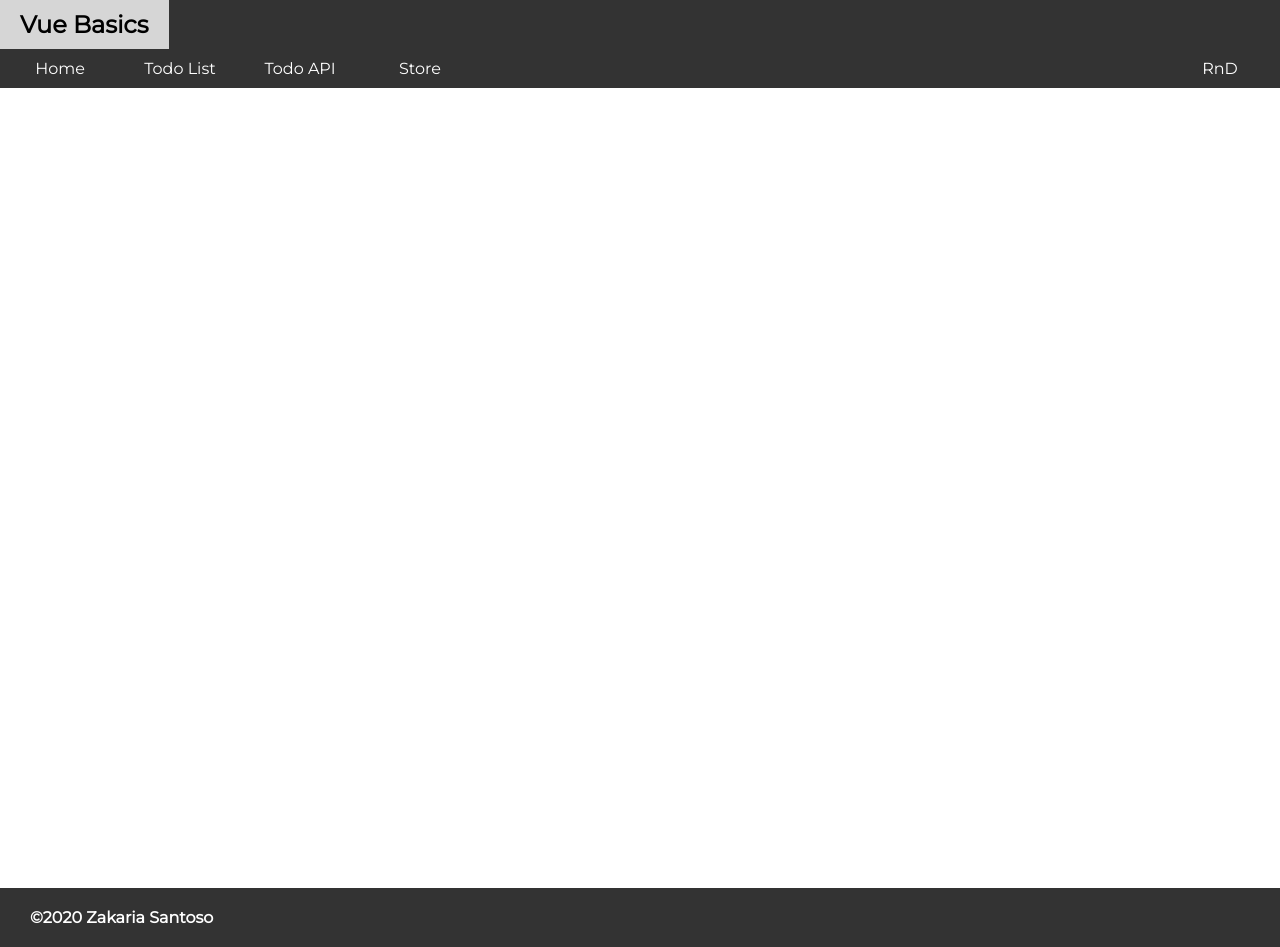
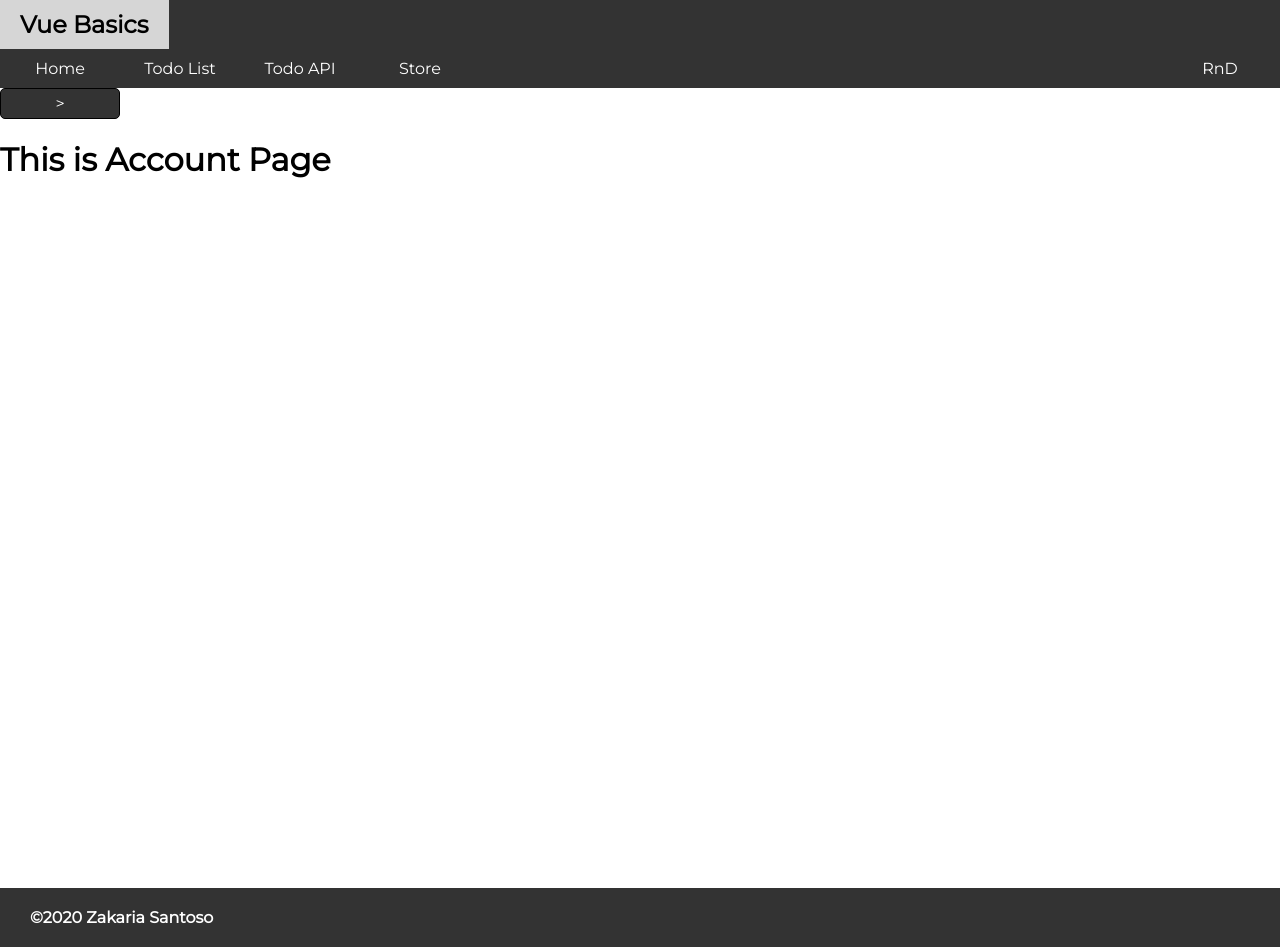
Before and after one commit to zakariasantoso/vue-basic, a Vue app: page /profile/account in a window 1280 px wide. Built offline with nearby package versions, Linux system fonts and the light colour scheme.

Commit message:
Added Nested Routing

```diff
--- a/src/router/index.js
+++ b/src/router/index.js
@@ -29,6 +29,28 @@ const routes = [
     path: '/store',
     name: 'Store',
     component: () => import(/* webpackChunkName: "Store" */ '../views/Store.vue')
+  },
+  {
+    path: '/profile',
+    name: 'Profile',
+    component: () => import(/* webpackChunkName: "Profile" */ '../views/Profile.vue'),
+    children: [
+      {
+        path: 'account',
+        name: 'Account',
+        component: () => import(/* webpackChunkName: "Account" */ '../views/Account.vue')
+      },
+      {
+        path: 'setting',
+        name: 'Setting',
+        component: () => import(/* webpackChunkName: "Setting" */ '../views/Setting.vue')
+      },
+      {
+        path: 'privacy',
+        name: 'Privacy',
+        component: () => import(/* webpackChunkName: "Privacy" */ '../views/Privacy.vue')
+      },
+    ]
   }
 ]
 
--- /dev/null
+++ b/src/views/Account.vue
@@ -0,0 +1,15 @@
+<template>
+  <div class="account-page">
+    <h1>This is Account Page</h1>
+  </div>
+</template>
+
+<script>
+export default {
+
+}
+</script>
+
+<style>
+
+</style>
--- /dev/null
+++ b/src/views/Privacy.vue
@@ -0,0 +1,15 @@
+<template>
+  <div class="setting-page">
+    <h1>This is Privacy Page</h1>
+  </div>
+</template>
+
+<script>
+export default {
+
+}
+</script>
+
+<style>
+
+</style>
--- /dev/null
+++ b/src/views/Profile.vue
@@ -0,0 +1,56 @@
+<template>
+  <div class="user-profile-page">
+    <side-bar :menus="menus" :isOpen="isSideBarOpen">
+
+    </side-bar>
+    <div class="up-content">
+      <app-button @click="isSideBarOpen = !isSideBarOpen">{{isSideBarOpen ? '&lt;' : '&gt;' }}</app-button>
+      <router-view></router-view>
+    </div>
+  </div>
+</template>
+
+<script>
+import SideBar from "../components/frames/AppSideBar"
+import AppButton from "../components/frames/AppButton"
+export default {
+  components: {
+    SideBar,
+    AppButton
+  },
+  data: () => {
+    return {
+      menus: [
+        {
+          title: "Account",
+          href: "/profile/account"
+        },
+        {
+          title: "Setting",
+          href: "/profile/setting"
+        },
+        {
+          title: "Privacy",
+          href: "/profile/privacy"
+        },
+        {
+          title: "Log Out",
+          href: "/"
+        }
+      ],
+      isSideBarOpen: false
+    }
+  }
+
+}
+</script>
+
+<style lang="scss">
+.user-profile-page {
+  display: flex;
+  height: 100%;
+  .up-content {
+
+  }
+}
+</style>
--- /dev/null
+++ b/src/views/Setting.vue
@@ -0,0 +1,15 @@
+<template>
+  <div class="setting-page">
+    <h1>This is Setting Page</h1>
+  </div>
+</template>
+
+<script>
+export default {
+
+}
+</script>
+
+<style>
+
+</style>
```
